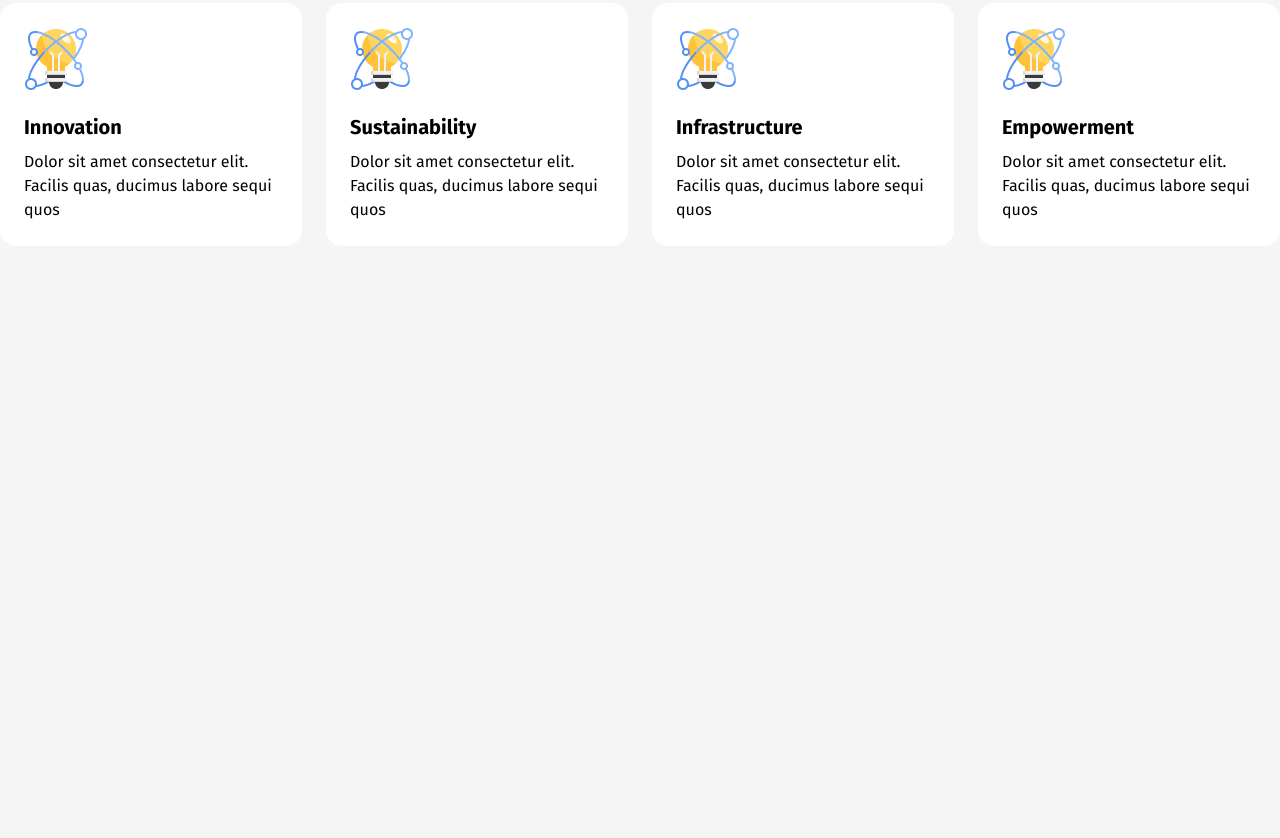
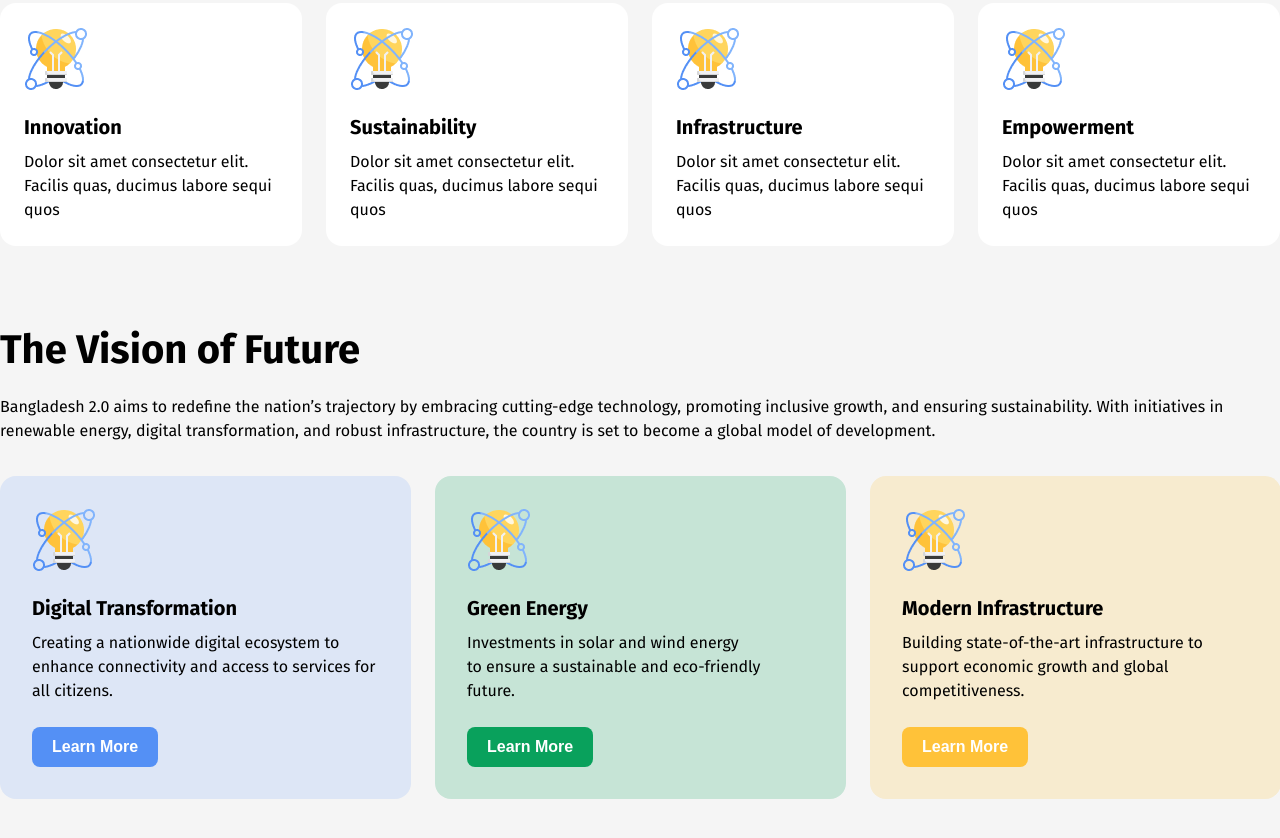
Before and after one commit to Code5linger/B11A1-assignment-1, a plain HTML site: page index.html in a window 1280 px wide. Shown: the part 840-1678 px from the top of the page. Before the commit the page ends 1166 px from the top, so only its background shows below. Drawn offline with Linux system fonts and the light colour scheme.

Commit message:
Vision Section Completed

```diff
--- a/index.html
+++ b/index.html
@@ -29,7 +29,7 @@
         <h2>Pillars of "Bangladesh 2.0"</h2>
         <div class="pillarsCards flexer">
 
-            <div class="cardSmall flexer flex-left">
+            <div class="cardSmall flexer flex-left colorWhite">
                 <div class="cardImg">
                     <img src="./assets/card-icon.png" alt="">
                 </div>
@@ -38,7 +38,7 @@
                     <p>Dolor sit amet consectetur elit. Facilis quas, ducimus labore sequi quos </p>
                 </div>
             </div>
-            <div class="cardSmall flexer flex-left">
+            <div class="cardSmall flexer flex-left colorWhite">
                 <div class="cardImg">
                     <img src="./assets/card-icon.png" alt="">
                 </div>
@@ -47,7 +47,7 @@
                     <p>Dolor sit amet consectetur elit. Facilis quas, ducimus labore sequi quos </p>
                 </div>
             </div>
-            <div class="cardSmall flexer flex-left">
+            <div class="cardSmall flexer flex-left colorWhite">
                 <div class="cardImg">
                     <img src="./assets/card-icon.png" alt="">
                 </div>
@@ -56,7 +56,7 @@
                     <p>Dolor sit amet consectetur elit. Facilis quas, ducimus labore sequi quos </p>
                 </div>
             </div>
-            <div class="cardSmall flexer flex-left">
+            <div class="cardSmall flexer flex-left colorWhite">
                 <div class="cardImg">
                     <img src="./assets/card-icon.png" alt="">
                 </div>
@@ -68,7 +68,45 @@
 
         </div>
     </section>
-    <section class="vision "></section>
+    <section class="vision pillars container">
+    <h2>The Vision of Future</h2>
+    <p class="cardCTA">Bangladesh 2.0 aims to redefine the nation’s trajectory by embracing cutting-edge technology, promoting inclusive growth, and ensuring sustainability. With initiatives in renewable energy, digital transformation, and robust infrastructure, the country is set to become a global model of development.</p>
+        <div class="cardBlock pillarsCards flexer">
+
+            <div class="cardSmall cardRegular flexer flex-left flex-space-between colorBlue">
+                <div class="cardImg">
+                    <img src="./assets/card-icon.png" alt="">
+                </div>
+                <div class="cardRegularCTA">
+                    <h5>Digital Transformation</h5>
+                    <p>Creating a nationwide digital ecosystem to enhance connectivity and access to services for all citizens.</p>
+                </div>
+                <button class="buttonXS bgBlue">Learn More</button>
+            </div>
+
+            <div class="cardSmall cardRegular flexer flex-left flex-space-between bgGreen">
+                <div class="cardImg">
+                    <img src="./assets/card-icon.png" alt="">
+                </div>
+                <div class="cardRegularCTA">
+                    <h5>Green Energy</h5>
+                    <p>Investments in solar and wind energy <br>to ensure a sustainable and eco-friendly <br>future.</p>
+                </div>
+                <button class="buttonXS bgGreenAlt">Learn More</button>
+            </div>
+
+            <div class="cardSmall cardRegular flexer flex-left flex-space-between bgYellow">
+                <div class="cardImg">
+                    <img src="./assets/card-icon.png" alt="">
+                </div>
+                <div class="cardRegularCTA">
+                    <h5>Modern Infrastructure</h5>
+                    <p>Building state-of-the-art infrastructure to support economic growth and global competitiveness.</p>
+                </div>
+                <button class="buttonXS bgYellowAlt">Learn More</button>
+            </div>
+        </div>
+    </section>
     <section class="quote "></section>
     <section class="opinion "></section>
     <section class="news"></section>
--- a/style.css
+++ b/style.css
@@ -90,13 +90,42 @@ button {
   border: none;
 }
 
+.buttonXS {
+  font-size: var(--font-16px);
+  padding: 11px 20px;
+  border: none;
+}
+
 .colorGreen {
   color: var(--green-01);
 }
 
+.bgGreen {
+  background: var(--green-02);
+}
+
+.bgGreenAlt {
+  background: var(--green-03);
+}
+
 .colorWhite {
-  /* color: var(--light-01); */
-  background: var(--green-01);
+  background: var(--light-01);
+}
+
+.colorBlue {
+  background: rgba(84, 144, 245, 0.15);
+}
+
+.bgBlue {
+  background: var(--blue-01);
+}
+
+.bgYellow {
+  background: var(--yellow-02);
+}
+
+.bgYellowAlt {
+  background: var(--yellow-01);
 }
 
 .card {
@@ -155,7 +184,7 @@ h1 {
 
 .cardSmall {
   gap: var(--font-24px);
-  background: var(--light-01);
+
   border: 1px solid rgba(var(--dark-01) 0.15);
   border-radius: 16px;
   padding: 24px;
@@ -171,9 +200,36 @@ h5 {
   margin: 0;
 }
 
-.cardCTA p {
+.cardCTA p,
+.vision p {
   font-size: var(--font-16px);
   font-weight: var(--weight-regular);
   margin: 11px 0 0 0;
   line-height: 1.5;
 }
+
+/* Vision */
+.cardRegular {
+  padding: 32px;
+}
+
+.cardRegular .vision h2 {
+  margin-bottom: 22px;
+}
+
+.vision p {
+  margin: 11px 0 0px 0;
+  line-height: 1.5;
+}
+
+.vision h2 {
+  margin-bottom: 21px;
+}
+
+.cardBlock {
+  margin-top: 33px;
+}
+
+.cardRegularCTA {
+  min-width: 347px;
+}
```
